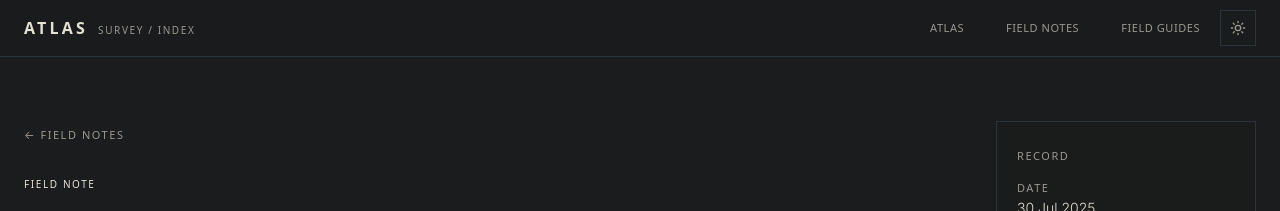
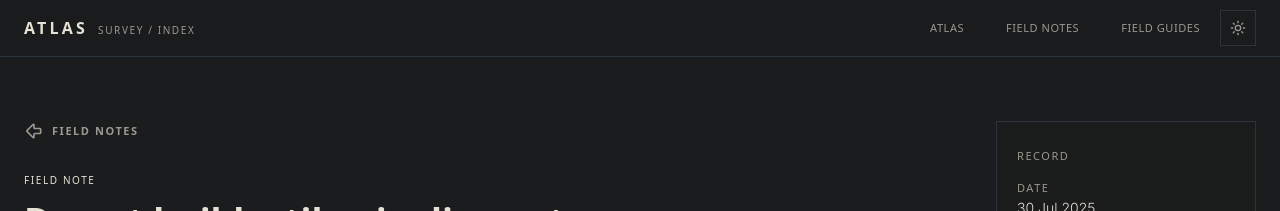
Before and after one commit to marvinsakali/Marvin_portfolio, a React (Vite) app in the folder client/: page /Marvin_portfolio/notes/do-not-build-a-tile-pipeline-yet in a window 1280 px wide. Shown: the top 211 px of the page. Built offline with nearby package versions, Linux system fonts and the light colour scheme.

Commit message:
updated the back arrow to use lucide react icons

```diff
--- a/client/package.json
+++ b/client/package.json
@@ -15,7 +15,7 @@
   "dependencies": {
     "@tailwindcss/vite": "^4.3.3",
     "@tanstack/react-query": "^5.101.4",
-    "lucide-react": "^1.28.0",
+    "lucide-react": "^1.70.0",
     "maplibre-gl": "^6.1.0",
     "marked": "^18.0.7",
     "react": "^19.2.8",
--- a/client/src/components/ArticlePage.jsx
+++ b/client/src/components/ArticlePage.jsx
@@ -1,6 +1,7 @@
 import { Link } from "react-router-dom";
 import { TYPE_META, formatCoords, formatDate } from "../lib/atlas";
 import { loadContent } from "../lib/content";
+import {ArrowBigLeft, ArrowLeft} from "lucide-react"
 
 
 const ArticlePage = ({ record }) => {
@@ -14,8 +15,8 @@ const ArticlePage = ({ record }) => {
       <article className="mx-auto max-w-[1400px] px-4 sm:px-6">
         <div className="grid grid-cols-1 gap-10 py-12 lg:grid-cols-[1fr_260px] lg:py-16">
           <div className="max-w-4xl max-sm:max-w-2xl">
-            <Link to={backTo} className="label hover:text-foreground">
-              ← {meta.plural}
+            <Link to={backTo} className="label hover:text-foreground flex gap-2 items-center font-bold">
+              <ArrowBigLeft size={20}/> {meta.plural}
             </Link>
 
             <p
@@ -37,7 +38,7 @@ const ArticlePage = ({ record }) => {
 
             {doc ? (
               <div
-                className="prose-field"
+                className="prose-field "
                 dangerouslySetInnerHTML={{ __html: doc.html }}
               />
             ) : (
```
Also changed, not shown: 1 other file (tests, documents, lock files or other folders).
